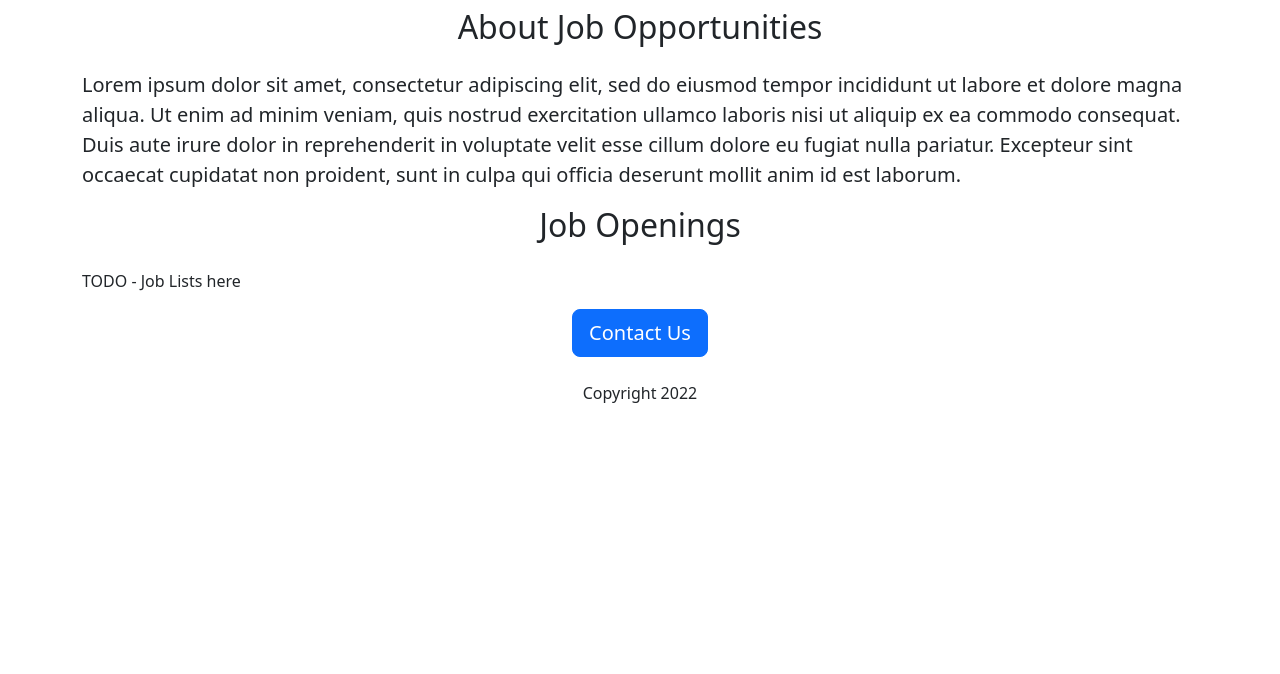
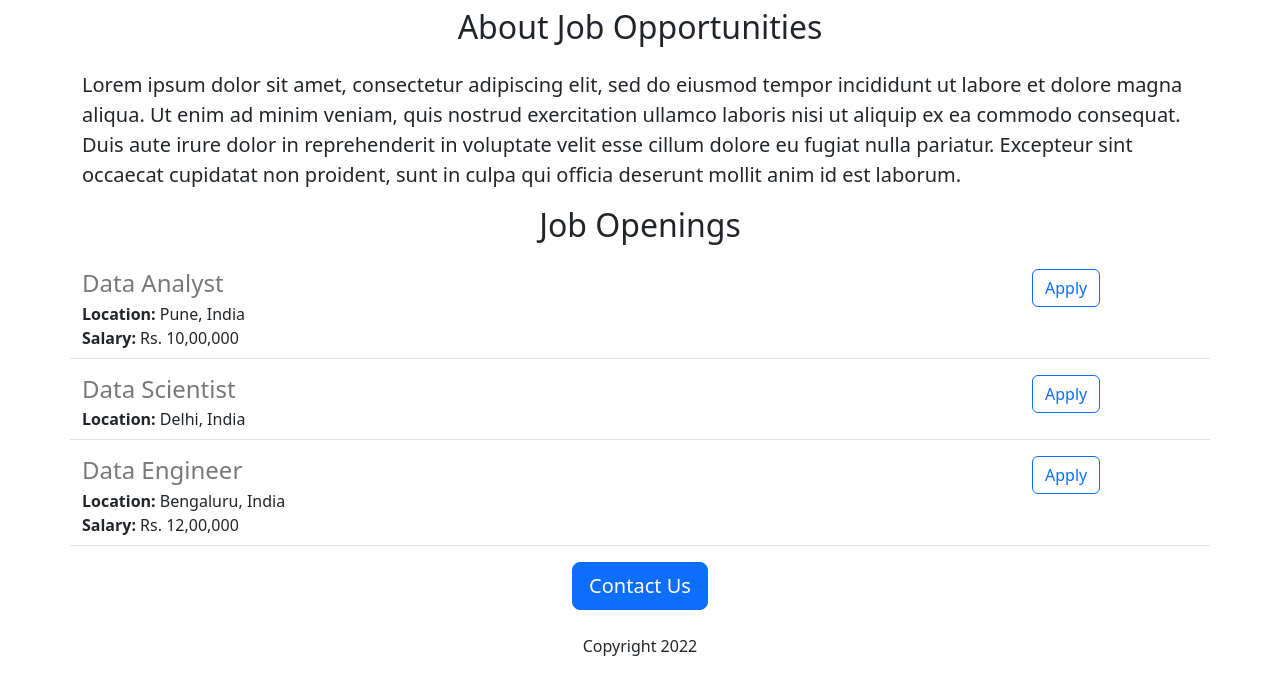
Before and after one commit to mindwanders1993/careers-website, a Flask app: page / in a window 1280 px wide. Shown: the part 440-1114 px from the top of the page. Before the commit the page ends 843 px from the top, so only its background shows below. Run offline with Flask 2, Linux system fonts and the light colour scheme.

Commit message:
Added dynamic jobs data

```diff
--- a/app.py
+++ b/app.py
@@ -2,10 +2,26 @@ from flask import Flask, render_template
 
 app = Flask(__name__)
 
+JOBS = [{
+    'id': 1,
+    'title': 'Data Analyst',
+    'location': 'Pune, India',
+    'salary': 'Rs. 10,00,000'
+}, {
+    'id': 2,
+    'title': 'Data Scientist',
+    'location': 'Delhi, India'
+}, {
+    'id': 3,
+    'title': 'Data Engineer',
+    'location': 'Bengaluru, India',
+    'salary': 'Rs. 12,00,000'
+}]
+
 
 @app.route("/")
 def hello_world():
-    return render_template('home.html')
+    return render_template('home.html', jobs=JOBS)
 
 
 if __name__ == "__main__":
--- a/templates/home.html
+++ b/templates/home.html
@@ -22,7 +22,11 @@
         Lorem ipsum dolor sit amet, consectetur adipiscing elit, sed do eiusmod tempor incididunt ut labore et dolore magna aliqua. Ut enim ad minim veniam, quis nostrud exercitation ullamco laboris nisi ut aliquip ex ea commodo consequat. Duis aute irure dolor in reprehenderit in voluptate velit esse cillum dolore eu fugiat nulla pariatur. Excepteur sint occaecat cupidatat non proident, sunt in culpa qui officia deserunt mollit anim id est laborum.
       </p>
       <h2 class="text-center mt-2 mb-4">Job Openings</h2>
-      <p>TODO - Job Lists here</p>
+      <p>
+        {% for job in jobs%}
+          {% include 'jobitem.html' %}
+        {% endfor %}
+      </p>
       <div class="text-center">
         <button class="btn btn-primary btn-lg">Contact Us</button>
         <p class="mt-4">Copyright 2022</p>
--- /dev/null
+++ b/templates/jobitem.html
@@ -0,0 +1,20 @@
+<div class="border-bottom row" style="margin-bottom: 16px; padding-bottom:8px;">
+  <div class="col-10">
+    <h4 style="color: rgb(120, 120, 120); margin-bottom:4px;">
+      {{ job['title'] }}
+    </h4>
+    <div>
+      <b>Location:</b>
+      {{ job['location'] }}
+    </div>
+    {% if 'salary' in job %}
+    <div>
+      <b>Salary:</b>
+      {{ job['salary'] }}
+    </div>
+    {% endif %}
+  </div>
+  <div class="col-2">
+    <button type="button" class="btn btn-outline-primary">Apply</button>
+  </div>
+</div>
```
